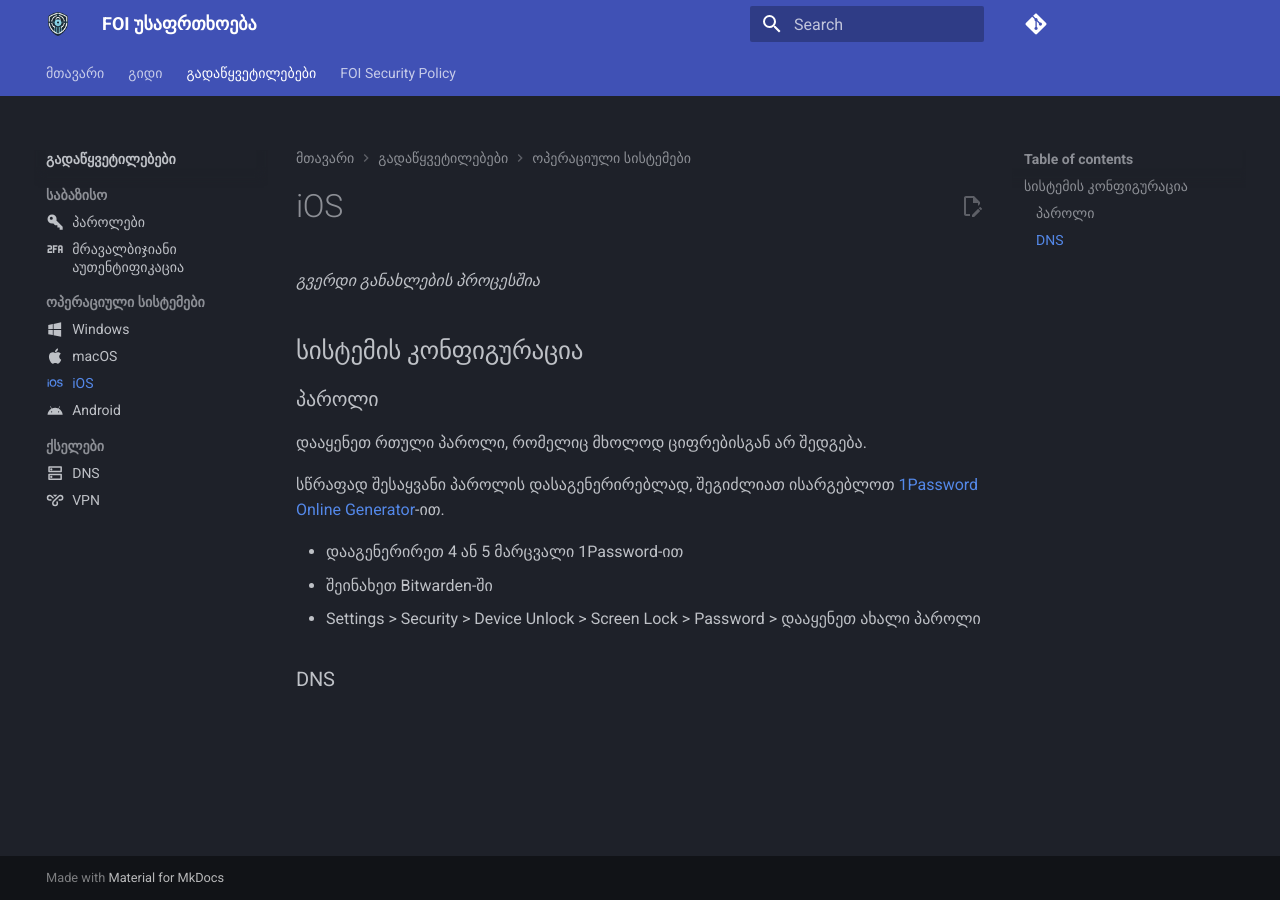
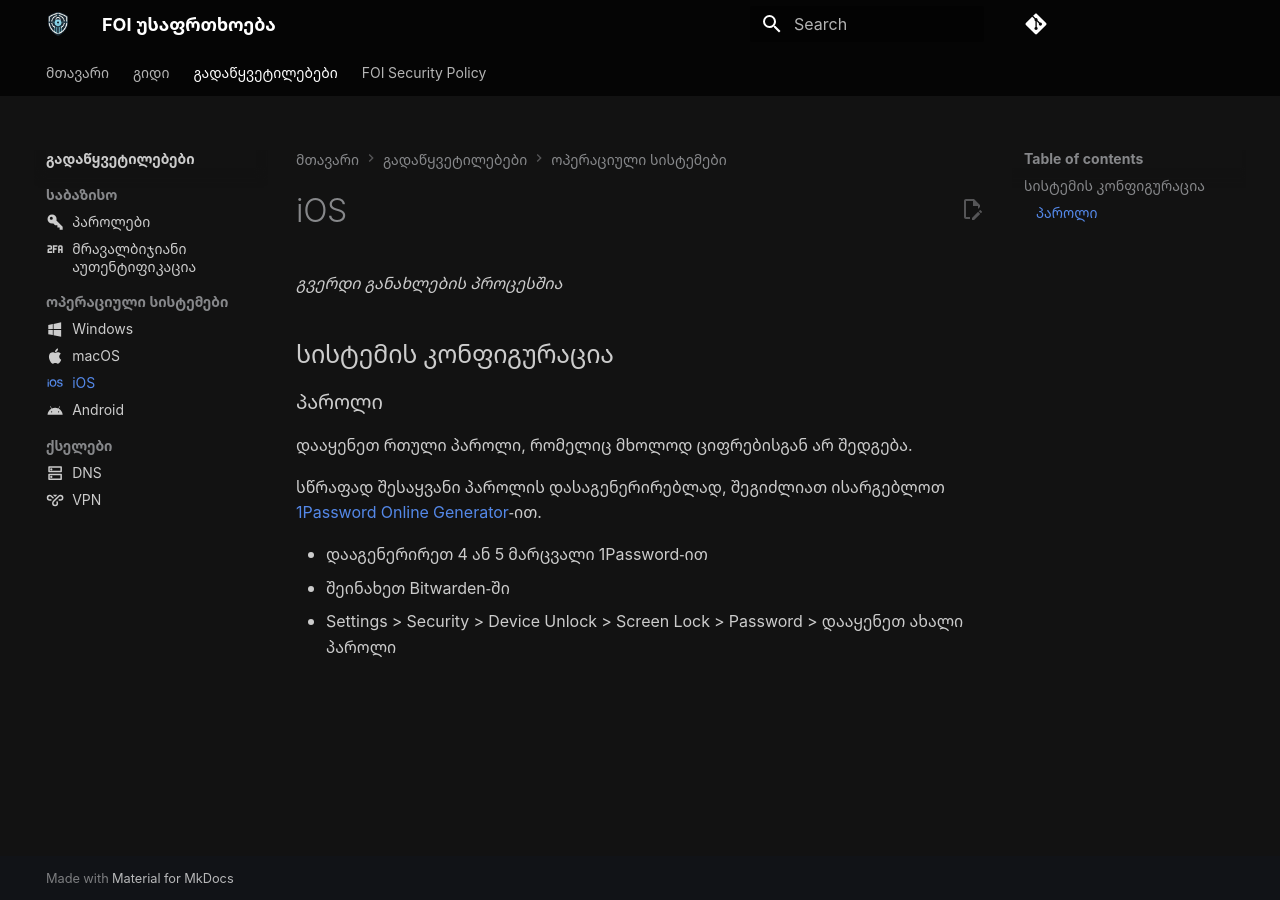
Before and after one commit to foige/security.foi.ge, an MkDocs documentation site: the page built from docs/solutions/ios.md, in a window 1280 px wide. Built offline with MkDocs 1.6.1 and Material for MkDocs 9.7.7, drawn with Linux system fonts in a browser that asks for light colours; plug-ins that fetch from the network failed and are left out; comment, search, counter and statistics services are not loaded.

Commit message:
Update branding

```diff
--- a/docs/solutions/ios.md
+++ b/docs/solutions/ios.md
@@ -18,5 +18,3 @@ _გვერდი განახლების პროცესშია_
 - დააგენერირეთ 4 ან 5 მარცვალი 1Password-ით
 - შეინახეთ Bitwarden-ში
 - Settings > Security > Device Unlock > Screen Lock > Password > დააყენეთ ახალი პაროლი
-
-### DNS
--- a/mkdocs.yml
+++ b/mkdocs.yml
@@ -23,13 +23,18 @@ markdown_extensions:
       permalink: true
       toc_depth: 4
 plugins:
+  - privacy
   - include-markdown
   - search
   - zip_folders:
       folders:
         - policies/files/foi_security_policy_win
+extra_css:
+  - assets/stylesheets/extra.css
 theme:
   name: material
+  font:
+    text: Noto Sans Georgian
   palette:
     scheme: slate
   custom_dir: theme
@@ -66,31 +71,6 @@ nav:
   - FOI Security Policy:
       - policies/index.md
       - "გამოყენებული პარამეტრების სია":
-        - policies/browser.md
-        - policies/windows.md
-        - policies/macos.md
-#  - Policies:
-#    - Information Security Policy: policies/information-security-policy.md
-#    - Data Protection Policy: policies/data-protection-policy.md
-#    - Acceptable Use Policy: policies/acceptable-use-policy.md
-#  - Procedures:
-#    - Incident Response Procedure: procedures/incident-response-procedure.md
-#    - Data Breach Procedure: procedures/data-breach-procedure.md
-#    - Data Classification Procedure: procedures/data-classification-procedure.md
-#  - Standards:
-#    - Password Policy: standards/password-policy.md
-#    - Encryption Policy: standards/encryption-policy.md
-#    - Remote Access Policy: standards/remote-access-policy.md
-#  - Guidelines:
-#    - Data Classification Guidelines: guidelines/data-classification-guidelines.md
-#    - Data Handling Guidelines: guidelines/data-handling-guidelines.md
-#    - Data Retention Guidelines: guidelines/data-retention-guidelines.md
-#  - Training:
-#    - Security Awareness Training: training/security-awareness-training.md
-#    - Data Protection Training: training/data-protection-training.md
-#  - Resources:
-#    - Useful Links: resources/useful-links.md
-#    - Glossary: resources/glossary.md
-#    - FAQ: resources/faq.md
-#  - Blog: blog.md
-#  - Search: search.md
+          - policies/browser.md
+          - policies/windows.md
+          - policies/macos.md
--- /dev/null
+++ b/theme/assets/stylesheets/extra.css
@@ -0,0 +1,27 @@
+:root, [data-md-color-scheme="slate"] {
+    --foi-green: #2a842d;
+}
+
+[data-md-color-scheme="slate"] {
+  --md-default-bg-color: #121212;
+  --md-default-fg-color: #cccccc;
+  --md-primary-fg-color: #0066cc;
+  --md-primary-fg-color--light: #3388ff;
+  --md-primary-fg-color--dark: #004499;
+}
+
+.md-header >*, .md-tabs {
+    background: none;
+}
+
+.md-header__button {
+    color: var(--md-default-fg-color--light);
+}
+
+.md-header, .md-tabs {
+    background-color: rgba(5, 5, 5, 0.90);
+}
+
+.foi-green {
+    color: var(--foi-green);
+}
```
